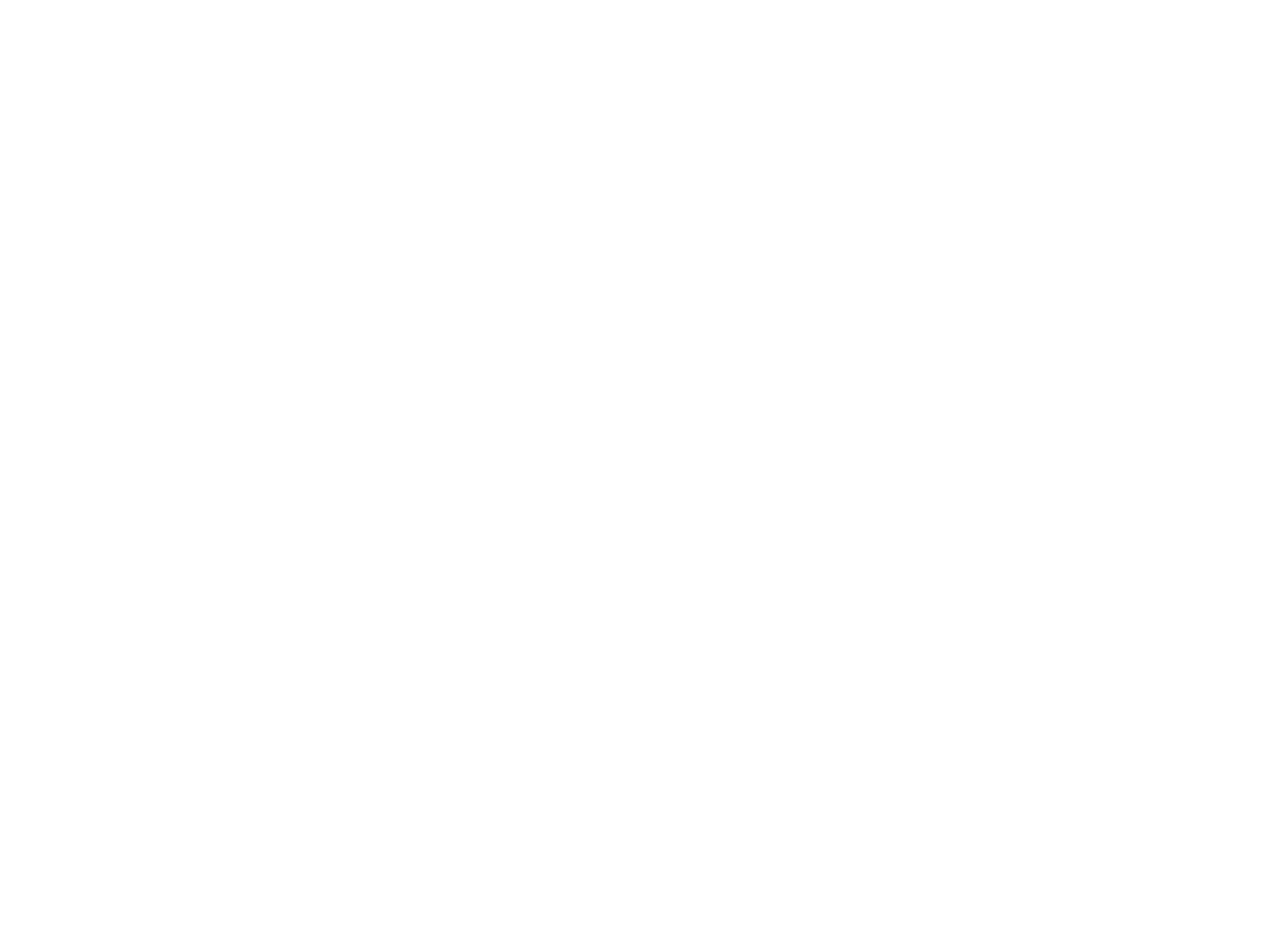
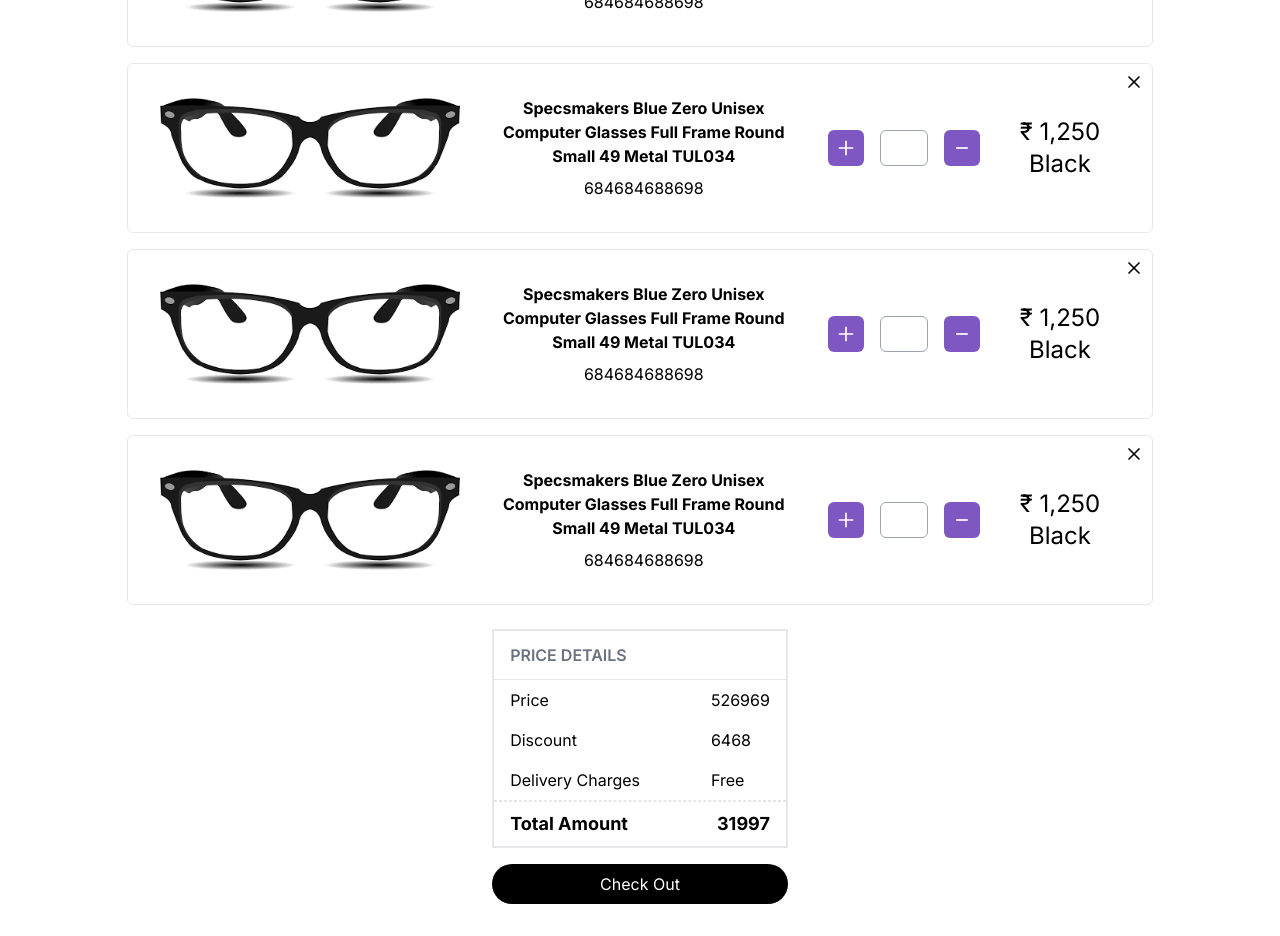
Before and after one commit to rushit163/frames-ecommerce, a Next.js app: page /cart in a window 1280 px wide. Shown: the part 340-1276 px from the top of the page. Before the commit the page ends 800 px from the top, so only its background shows below. Built offline with nearby package versions, Linux system fonts and the light colour scheme.

Commit message:
cart created

```diff
--- /dev/null
+++ b/components/Cart/individualitem.tsx
@@ -0,0 +1,82 @@
+import Image from "next/image";
+
+
+const IndividualItem = () => {
+    return (
+        <div className="flex border border-solid rounded-md p-2">
+
+        <div className="flex flex-col md:flex-row gap-10 p-6 items-center">
+          <Image
+            src="/assets/spec.png"
+            alt="My Image"
+            width={300}
+            height={300}
+          />
+
+          <div className="flex flex-col gap-2 flex-wrap w-72 items-center text-center">
+            <p className="font-bold">
+              Specsmakers Blue Zero Unisex Computer Glasses Full Frame Round
+              Small 49 Metal TUL034
+            </p>
+            <p className="text-center w-full">684684688698</p>
+          </div>
+
+          <div className="flex gap-4 items-center">
+            <div className="rounded-md bg-secondary w-fit h-fit p-2">
+              <svg
+                xmlns="http://www.w3.org/2000/svg"
+                viewBox="0 0 24 24"
+                fill="white"
+                width={20}
+                height={20}
+              >
+                <path d="M0 0h24v24H0z" fill="none" />
+                <path d="M12 3c.6 0 1 .4 1 1v7h7c.6 0 1 .4 1 1s-.4 1-1 1h-7v7c0 .6-.4 1-1 1s-1-.4-1-1v-7H4c-.6 0-1-.4-1-1s.4-1 1-1h7V4c0-.6.4-1 1-1z" />
+              </svg>
+            </div>
+
+            <div className="w-fit h-fit py-[5px]">
+              <input className="w-12 border border-gray-400 rounded-md py-[5px] text-center" />
+            </div>
+
+            <div className="rounded-md bg-secondary w-fit h-fit p-2">
+              <svg
+                xmlns="http://www.w3.org/2000/svg"
+                viewBox="0 0 24 24"
+                fill="white"
+                width={20}
+                height={20}
+              >
+                <path d="M0 0h24v24H0z" fill="none" />
+                <path d="M19 13H5v-2h14v2z" />
+              </svg>
+            </div>
+          </div>
+
+          <div className="text-2xl flex flex-col items-center justify-center">
+            <span>₹ 1,250</span>
+            <span>Black</span>
+          </div>
+        </div>
+
+        <div className="items-start">
+          <svg
+            xmlns="http://www.w3.org/2000/svg"
+            viewBox="0 0 24 24"
+            fill="none"
+            stroke="currentColor"
+            strokeWidth="2"
+            strokeLinecap="round"
+            strokeLinejoin="round"
+            width={20}
+            height={20}
+          >
+            <line x1="18" y1="6" x2="6" y2="18"></line>
+            <line x1="6" y1="6" x2="18" y2="18"></line>
+          </svg>
+        </div>
+      </div>
+    );
+  };
+
+  export default IndividualItem;
--- /dev/null
+++ b/components/Cart/pricedetails.tsx
@@ -0,0 +1,38 @@
+const PriceDetails = () => {
+  return (
+    <>
+      <div className="flex flex-col border-2 border-solid">
+        <h3 className="text-gray-500 py-3 font-semibold text-base px-4">
+          PRICE DETAILS
+        </h3>
+        <hr />
+        <div className="grid grid-cols-2 px-4 py-2">
+          <div className="flex flex-col gap-4">
+            <span>Price</span>
+            <span>Discount</span>
+            <span>Delivery Charges</span>
+          </div>
+
+          <div className="flex flex-col gap-4 justify-self-end">
+            <span>526969</span>
+            <span>6468</span>
+            <span>Free</span>
+          </div>
+        </div>
+        <hr className="border-dashed border" />
+        <div className="flex justify-between font-bold px-4 text-lg py-2">
+          <span>Total Amount</span>
+          <span>31997</span>
+        </div>
+      </div>
+
+      <div className="py-4 flex items-center justify-center">
+        <button className="py-2 bg-black text-primary rounded-full w-full">
+          Check Out
+        </button>
+      </div>
+    </>
+  );
+};
+
+export default PriceDetails;
--- /dev/null
+++ b/components/Cart/productlist.tsx
@@ -0,0 +1,21 @@
+import IndividualItem from "./individualitem";
+
+const ProductList = () => {
+  return (
+    <div className="flex flex-col gap-4 w-full">
+      <div className="flex w-full justify-between items-center">
+        <span className="text-lg">Your Cart:  ₹17,980</span>
+        <button className="py-2 px-10 bg-black text-primary rounded-full">
+          Check Out
+        </button>
+      </div>
+      <hr />
+      <IndividualItem/>
+      <IndividualItem/>
+      <IndividualItem/>
+      <IndividualItem/>
+    </div>
+  );
+};
+
+export default ProductList;
--- a/components/Products/products.tsx
+++ b/components/Products/products.tsx
@@ -1,5 +1,5 @@
 import { useState } from "react";
-import Cards from "./Cards";
+import Cards from "./cards";
 
 // interface Props {
 // 	prod: [ProductType];
--- a/pages/cart.tsx
+++ b/pages/cart.tsx
@@ -1,7 +1,26 @@
-import React from 'react'
+import React from "react";
+import { Inter } from "next/font/google";
+import Navbar from "@/components/layouts/Navbar";
+import PriceDetails from "@/components/Cart/pricedetails";
+import ProductList from "@/components/Cart/productlist";
+
+const inter = Inter({ subsets: ["latin"] });
 
 export default function cart() {
   return (
-    <div>cart</div>
-  )
+    <main
+      className={`flex min-h-screen flex-col gap-10 items-center p-2  ${inter.className}`}
+    >
+      <Navbar />
+
+      <div className="flex flex-col gap-6 items-center p-2">
+        <section className="relative">
+          <ProductList/>
+        </section>
+        <section className="relative">
+          <PriceDetails/>
+        </section>
+      </div>
+    </main>
+  );
 }
```
Also changed, not shown: public/assets/spec.png (added).
